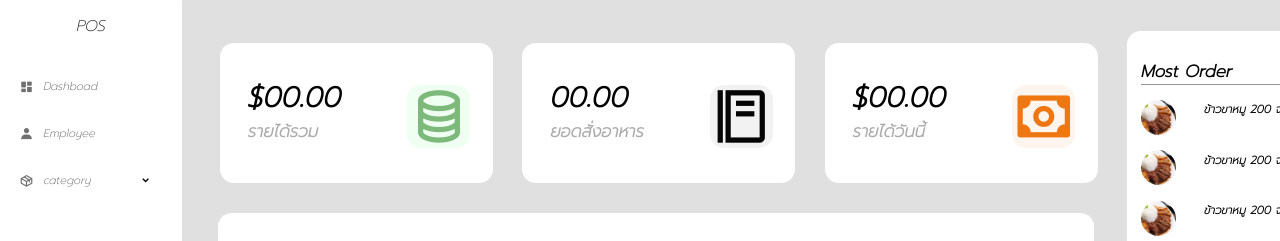
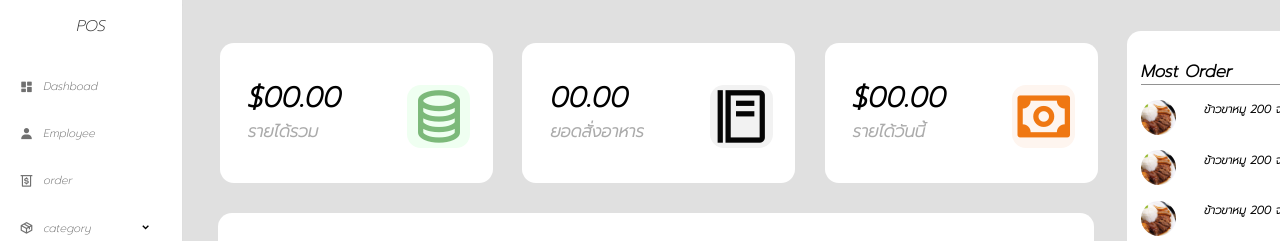
Before and after one commit to Barons5/Admin, a website: page index.html in a window 1280 px wide. Shown: the top 241 px of the page. Drawn offline with nearby package versions, Linux system fonts and the light colour scheme.

Commit message:
Update index.html

```diff
--- a/index.html
+++ b/index.html
@@ -50,7 +50,13 @@
               </a>
             </li>
 
-
+            <!-- Bill -->
+            <li class="list">
+              <a href="order.html" class="nav-link">
+                <i class='bx bx-money-withdraw icon'></i>
+                <span class="link">order</span>
+              </a>
+            </li>
 
             <!-- Category -->
             <li class="list">
```
